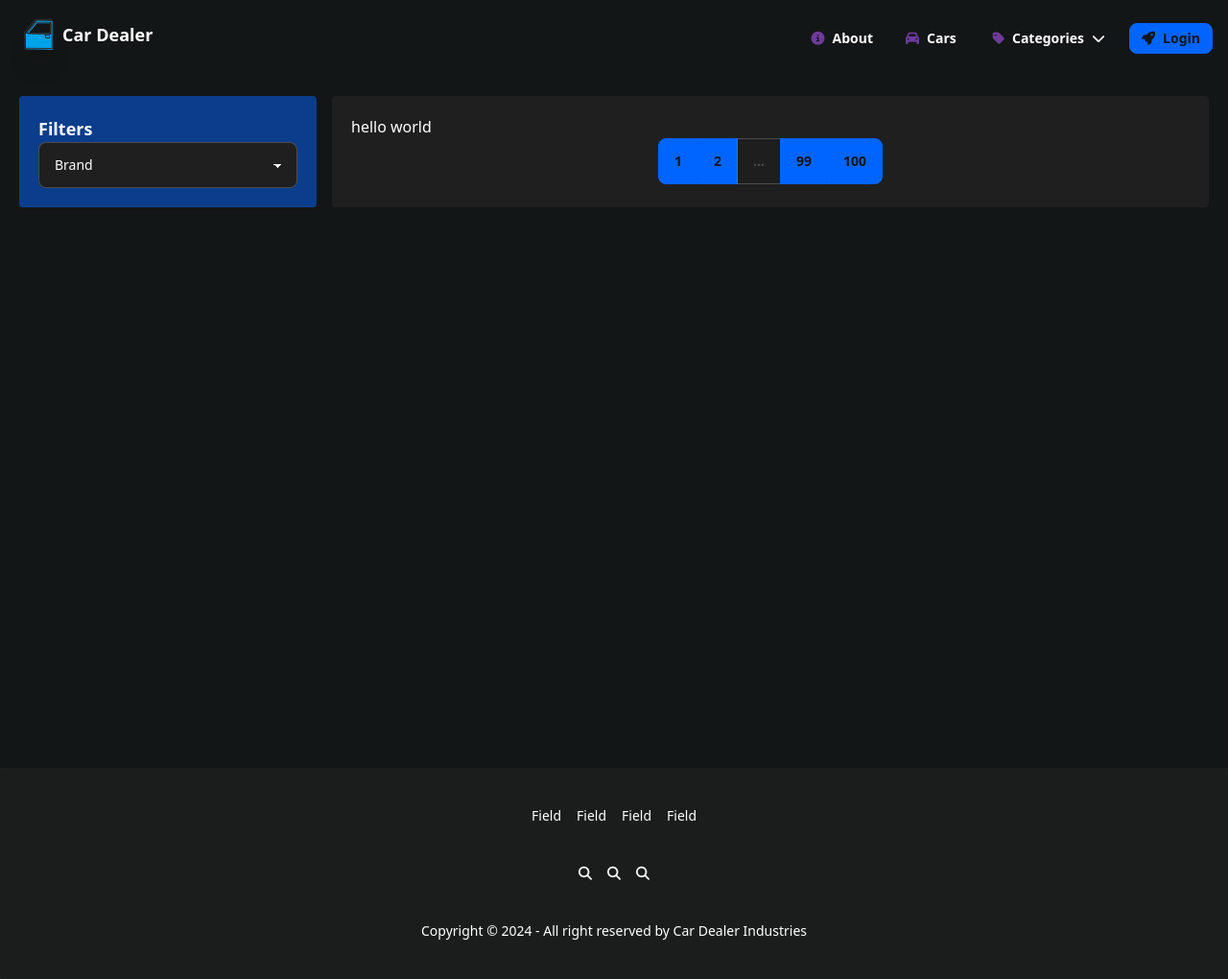
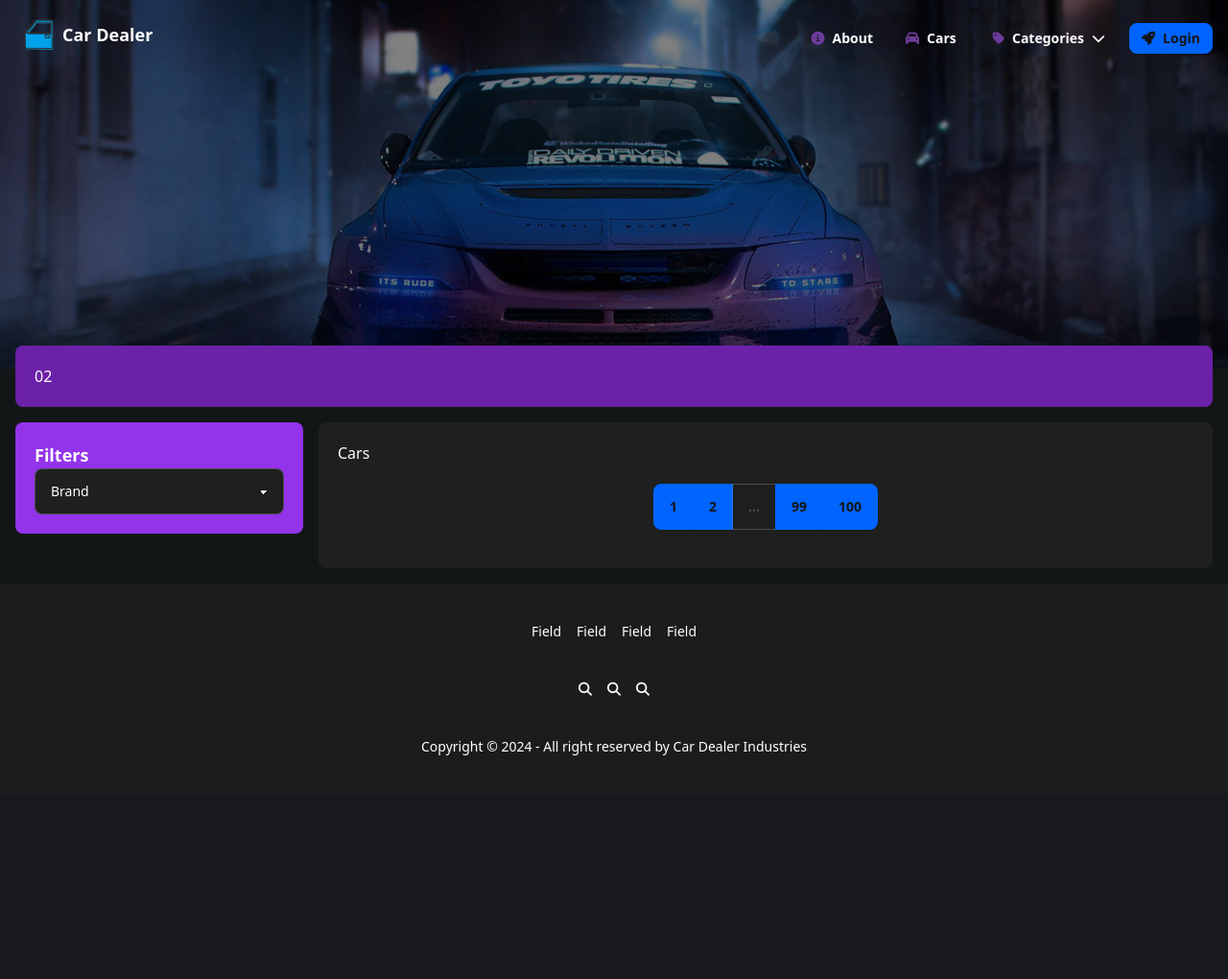
Before and after one commit to fzaca/car-dealer-system, a Django app: page /cars/ in a window 1280 px wide. Shown: the whole page at 96% size. After the commit the page ends 787 px from the top, so only its background shows below. Run offline with Django 5.2, Linux system fonts and the light colour scheme; data that the repository does not hold is empty; style sheets or scripts are compiled from the project's sources; some libraries are stand-ins or nearby versions.

Commit message:
Add final layout for car list

```diff
--- a/resources/cars/templates/cars/car_list.html
+++ b/resources/cars/templates/cars/car_list.html
@@ -6,17 +6,32 @@ Car Listing | Car Dealer
 
 {% block content %}
 {% load static %}
-<div class="relative h-screen bg-base-300 p-5">
-  <div class="py-10 flex-none"></div>
+<div class="bg-base-300">
 
-  <div class="flex flex-col md:flex-row gap-4">
+  <div class="brightness-50">
+    <img src="{% static 'images/portada.jpg' %}" alt="bmw"
+      class="object-cover object-center w-full h-96" />
+  </div>
 
-    <!-- Sidebar with Filters -->
-    <div class="w-full md:w-1/3 lg:w-1/4 mb-4 md:mb-0">
-      <div class="bg-primary bg-opacity-50 p-5 rounded">
-        <form method="get" class>
+  <div class="container mx-auto p-4 -mt-10">
+    <!-- Para desktop: grid con 2 columnas -->
+    <!-- Para mobile: grid con 3 filas y 1 columna -->
+    <div class="grid grid-cols-1 lg:grid-cols-4 gap-4">
+
+      <!-- Elemento 02 (Para mobile y tablet estará arriba de todo) -->
+      <div
+        class="z-20 lg:col-span-4 bg-purple-800 text-white rounded-lg p-5 order-1">
+        02
+      </div>
+
+      <!-- Elemento 01 (Para mobile y tablet estará en el medio) -->
+      <div class="lg:order-2 order-2">
+        <div class="bg-purple-600 text-white rounded-lg p-5 ">
+
+          <form method="get">
             <h2 class="text-lg font-semibold">Filters</h2>
-          <select class="select select-bordered w-full" name="brand" id="brand">
+            <select class="select select-bordered w-full" name="brand"
+              id="brand">
               <option disabled selected value>Brand</option>
               {% for brand in brands %}
               <option value="{{ brand.name }}">{{ brand.name }}</option>
@@ -26,14 +41,12 @@ Car Listing | Car Dealer
         </div>
       </div>
 
-    <!-- Cars -->
-    <div class="flex-grow">
-      <div class="bg-base-100 rounded p-5 h-full">
-        <div>
-          hello world
-        </div>
+      <!-- Elemento 03 (Para mobile y tablet estará abajo de todo) -->
+      <div class="lg:col-span-3 lg:order-3 order-3">
+        <div class="bg-base-100 text-white rounded-lg p-5">
+          Cars
           <!-- Pagination -->
-        <div class="join w-full justify-center">
+          <div class="join w-full justify-center p-5">
             <button class="join-item btn btn-primary">1</button>
             <button class="join-item btn btn-primary">2</button>
             <button class="join-item btn btn-disabled btn-outline">...</button>
@@ -43,6 +56,7 @@ Car Listing | Car Dealer
         </div>
       </div>
 
+    </div>
   </div>
 
 </div>
```
Also changed, not shown: service/static/images/portada.jpg (added). Lines whose indentation alone changed are shown as unchanged.
